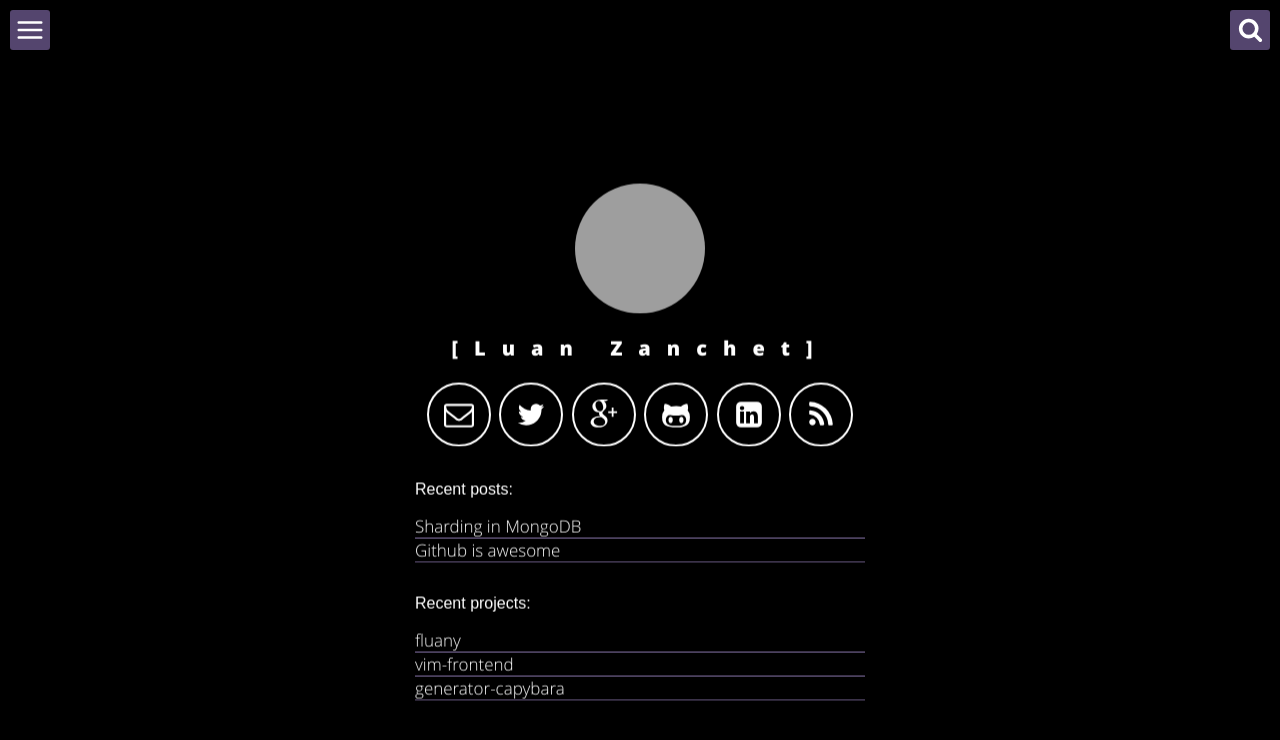
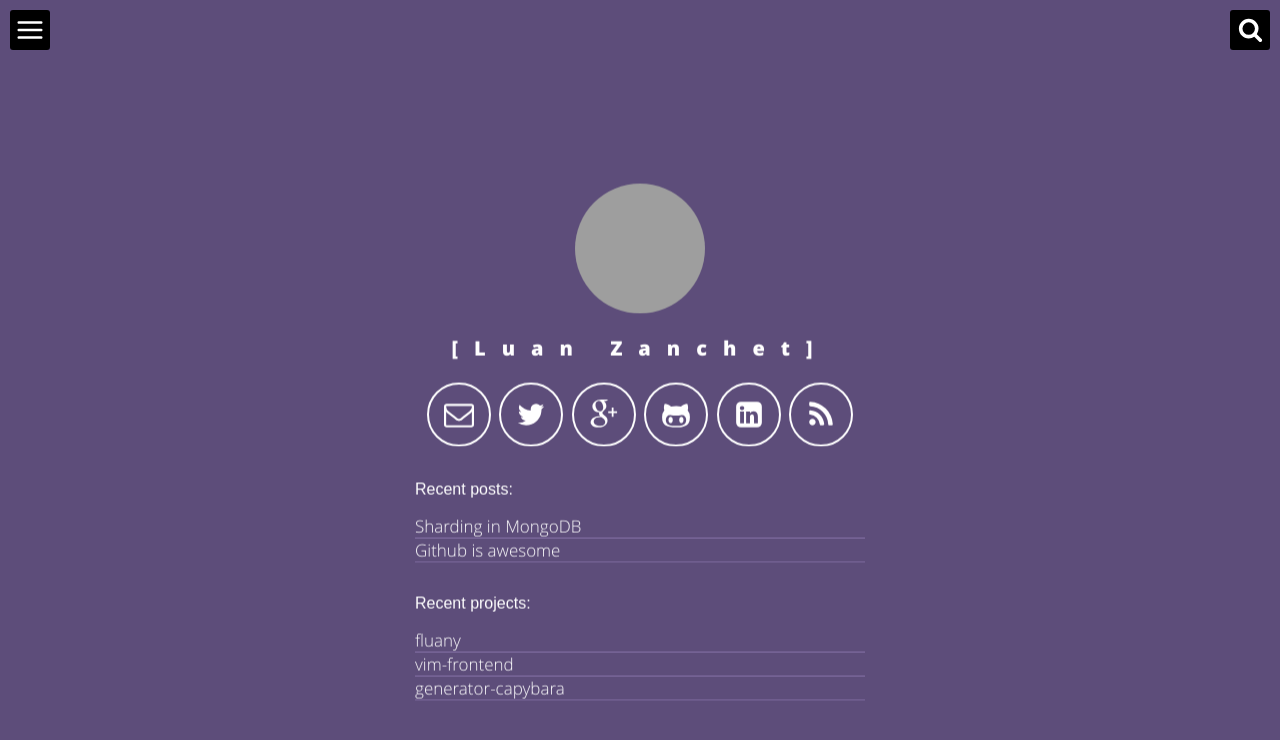
Before and after one commit to LuanZanchet/luanzanchet.github.io, a Jekyll site: the page built from index.html, in a window 1280 px wide. Shown: the top 740 px of the page. Built offline with Jekyll 4.4.1, drawn with Linux system fonts in a browser that asks for light colours; grey boxes are pictures that could not be loaded.

Commit message:
modificacoes

```diff
--- a/assets/css/main.css
+++ b/assets/css/main.css
@@ -374,7 +374,7 @@ a.slideButton,
 
 .dosearch {
     right: 10px;
-    background: #54456e;
+    background: black;
     border-radius: .188rem;
     padding: .125rem .188rem
 }
@@ -383,7 +383,7 @@ a.slideButton,
     cursor: pointer;
     padding: .313rem;
     border-radius: .188rem;
-    background: #54456e;
+    background: #000;
     width: 2.5rem;
     height: 2.5rem;
     fill: #fff
@@ -908,7 +908,7 @@ body {
 .header-site,
 .header-post,
 .page-header {
-    background: #000000;
+    background: #5d4d7a;
     height: 100%;
 }
 
```
